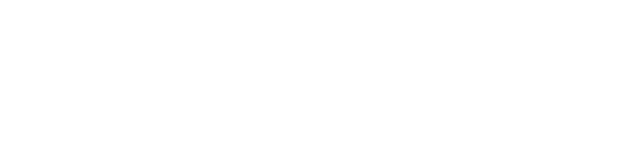
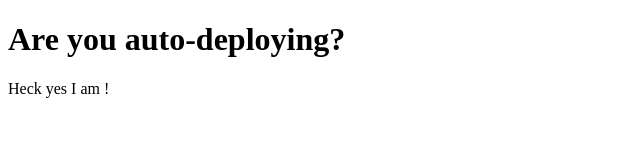
Before and after one commit to DiannaPlaza/github-integration-test, a plain HTML site: page index.html in a window 1280 px wide. Shown: the whole page, without its empty margins (0-640 px from the left). Drawn offline with Linux system fonts and the light colour scheme.

Commit message:
added text

```diff
--- a/index.html
+++ b/index.html
@@ -7,6 +7,7 @@
     <title>Github Integration Test</title>
 </head>
 <body>
-
+    <h1>Are you auto-deploying?</h1>
+    <p>Heck yes I am !</p>
 </body>
 </html>
```
